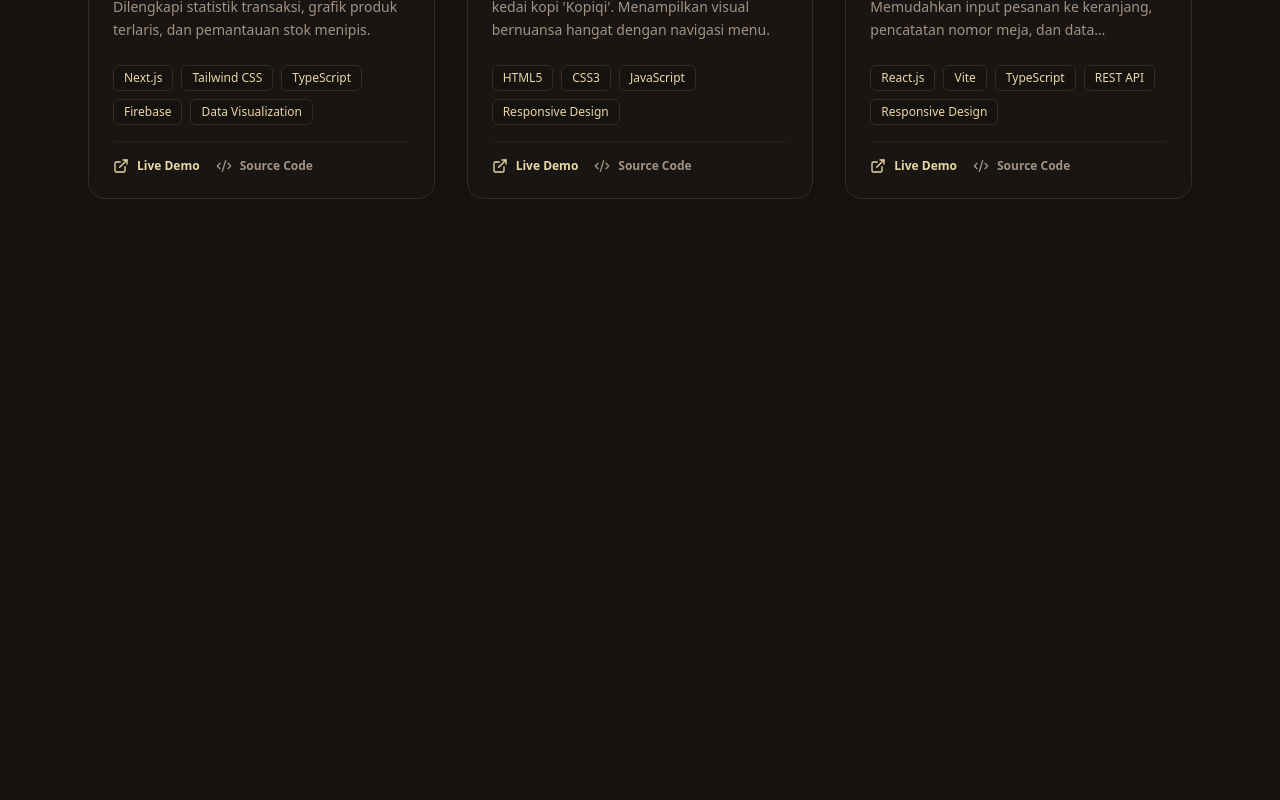
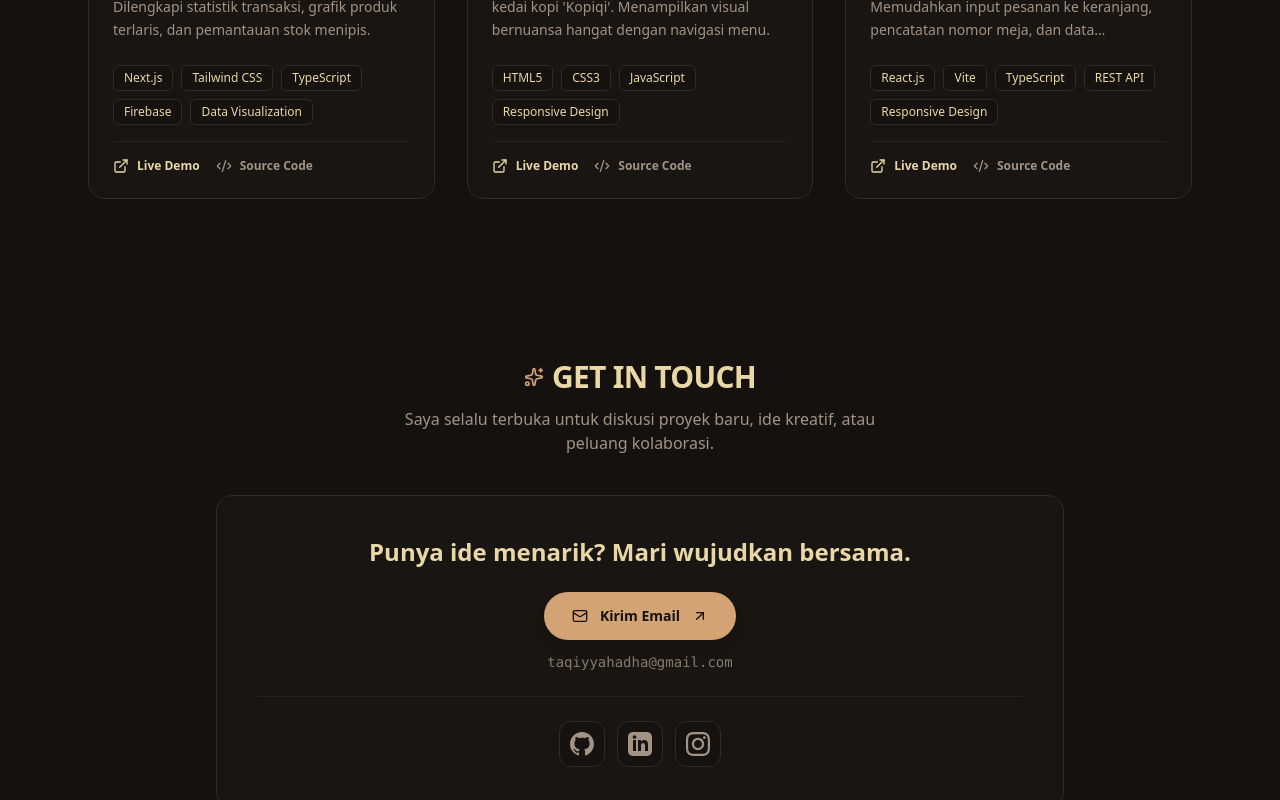
Before and after one commit to taqiyyhdh/portofolio, a Next.js app: page / in a window 1280 px wide. Shown: the part 2000-2800 px from the top of the page. Before the commit the page ends 2279 px from the top, so only its background shows below. Built offline with nearby package versions, Linux system fonts and the light colour scheme.

Commit message:
✨ feat: implement contact section with dynamic social links and email CTA

```diff
--- a/src/app/page.tsx
+++ b/src/app/page.tsx
@@ -2,6 +2,7 @@ import Navbar from "@/components/Navbar";
 import Hero from "@/components/Hero";
 import About from "@/components/About";
 import Projects from "@/components/Projects";
+import Contact from "@/components/Contact";
 
 export default function Home() {
   return (
@@ -10,6 +11,7 @@ export default function Home() {
       <Hero />
       <About />
       <Projects />
+      <Contact />
     </main>
   );
 }
--- /dev/null
+++ b/src/components/Contact.tsx
@@ -0,0 +1,71 @@
+import { Sparkles, Mail, ArrowUpRight } from "lucide-react";
+import { contactInfo } from "@/data/portofolioData";
+
+export default function Contact() {
+  return (
+    <section id="contact" className="py-20 px-6 max-w-4xl mx-auto text-center">
+
+      {/* Section Header */}
+      <div className="flex items-center justify-center gap-2 mb-3">
+        <Sparkles className="w-5 h-5 text-accent-amber" />
+        <h2 className="text-2xl sm:text-3xl font-bold tracking-tight text-accent-cream uppercase">
+          GET IN TOUCH
+        </h2>
+      </div>
+
+      <p className="text-accent-muted text-sm sm:text-base max-w-lg mx-auto mb-10">
+        Saya selalu terbuka untuk diskusi proyek baru, ide kreatif, atau peluang kolaborasi.
+      </p>
+
+      {/* Main CTA Card */}
+      <div className="p-6 sm:p-10 rounded-2xl border border-dark-border bg-dark-card/40 backdrop-blur-sm flex flex-col items-center gap-6 hover:border-accent-amber/40 transition-all duration-300">
+        <h3 className="text-xl sm:text-2xl font-bold text-accent-cream">
+          Punya ide menarik? Mari wujudkan bersama.
+        </h3>
+
+        {/* Email Area */}
+        <div className="flex flex-col items-center gap-2">
+          <a
+            href={`mailto:${contactInfo.email}`}
+            className="inline-flex items-center gap-3 px-7 py-3.5 rounded-full bg-accent-amber text-dark-bg font-semibold text-sm hover:bg-accent-cream transition-all duration-300 shadow-lg hover:shadow-[0_0_25px_rgba(217,119,6,0.3)] hover:-translate-y-0.5"
+          >
+            <Mail className="w-4 h-4" />
+            <span>Kirim Email</span>
+            <ArrowUpRight className="w-4 h-4" />
+          </a>
+
+          {/* Teks email eksplisit untuk kejelasan UI */}
+          <span className="text-sm text-accent-muted/80 font-mono pt-1">
+            {contactInfo.email}
+          </span>
+        </div>
+
+        {/* Separator Line */}
+        <div className="w-full border-t border-dark-border/60" />
+
+        {/* Socials (Clickable) */}
+        <div className="flex flex-col sm:flex-row items-center justify-center gap-4 w-full px-2">
+
+          {/* Social Icons */}
+          <div className="flex items-center gap-3">
+            {contactInfo.socials.map((social, idx) => (
+              <a
+                key={idx}
+                href={social.url}
+                target="_blank"
+                rel="noopener noreferrer"
+                className="p-2.5 rounded-xl border border-dark-border bg-dark-bg/60 text-accent-muted hover:text-accent-amber hover:border-accent-amber/50 transition-all duration-200"
+                aria-label={social.name}
+              >
+                <svg className="w-6 h-6 fill-current" viewBox="0 0 24 24">
+                  <path d={social.svgPath} />
+                </svg>
+              </a>
+            ))}
+          </div>
+
+        </div>
+      </div>
+    </section>
+  );
+}
--- a/src/data/portofolioData.ts
+++ b/src/data/portofolioData.ts
@@ -55,3 +55,24 @@ export const projects: Project[] = [
     githubLink: "https://github.com/taqiyyhdh/qyufee",
   },
 ];
+
+export const contactInfo = {
+  email: "taqiyyahadha@gmail.com",
+  socials: [
+    {
+      name: "GitHub",
+      url: "https://github.com/taqiyyhdh",
+      svgPath: "M12 0C5.37 0 0 5.37 0 12c0 5.31 3.435 9.795 8.205 11.385.6.105.825-.255.825-.57 0-.285-.015-1.23-.015-2.235-3.015.555-3.795-.735-4.035-1.41-.135-.345-.72-1.41-1.23-1.695-.42-.225-1.02-.78-.015-.795.945-.015 1.62.87 1.845 1.23 1.08 1.815 2.805 1.305 3.495.99.105-.78.42-1.305.765-1.605-2.67-.3-5.46-1.335-5.46-5.925 0-1.305.465-2.385 1.23-3.225-.12-.3-.54-1.53.12-3.18 0 0 1.005-.315 3.3 1.23.96-.27 1.98-.405 3-.405s2.04.135 3 .405c2.295-1.56 3.3-1.23 3.3-1.23.66 1.65.24 2.88.12 3.18.765.84 1.23 1.905 1.23 3.225 0 4.605-2.805 5.625-5.475 5.925.435.375.81 1.095.81 2.22 0 1.605-.015 2.895-.015 3.3 0 .315.225.69.825.57A12.02 12.02 0 0024 12c0-6.63-5.37-12-12-12z",
+    },
+    {
+      name: "LinkedIn",
+      url: "https://www.linkedin.com/in/taqiyyahadha",
+      svgPath: "M19 0h-14c-2.761 0-5 2.239-5 5v14c0 2.761 2.239 5 5 5h14c2.762 0 5-2.239 5-5v-14c0-2.761-2.238-5-5-5zm-11 19h-3v-11h3v11zm-1.5-12.268c-.966 0-1.75-.79-1.75-1.764s.784-1.764 1.75-1.764 1.75.79 1.75 1.764-.783 1.764-1.75 1.764zm13.5 12.268h-3v-5.604c0-3.368-4-3.113-4 0v5.604h-3v-11h3v1.765c1.396-2.586 7-2.777 7 2.476v6.759z",
+    },
+    {
+      name: "Instagram",
+      url: "https://www.instagram.com/taqiyyhdh/",
+      svgPath: "M12 2.163c3.204 0 3.584.012 4.85.07 3.252.148 4.771 1.691 4.919 4.919.058 1.265.069 1.645.069 4.849 0 3.205-.012 3.584-.069 4.849-.149 3.225-1.664 4.771-4.919 4.919-1.266.058-1.644.07-4.85.07-3.204 0-3.584-.012-4.849-.07-3.26-.149-4.771-1.699-4.919-4.92-.058-1.265-.07-1.644-.07-4.849 0-3.204.013-3.583.07-4.849.149-3.227 1.664-4.771 4.919-4.919 1.266-.057 1.645-.069 4.849-.069zm0-2.163c-3.259 0-3.667.014-4.947.072-4.358.2-6.78 2.618-6.98 6.98-.059 1.281-.073 1.689-.073 4.948 0 3.259.014 3.668.072 4.948.2 4.358 2.618 6.78 6.98 6.98 1.281.058 1.689.072 4.948.072 3.259 0 3.668-.014 4.948-.072 4.354-.2 6.782-2.618 6.979-6.98.059-1.28.073-1.689.073-4.948 0-3.259-.014-3.667-.072-4.947-.196-4.354-2.617-6.78-6.979-6.98-1.281-.059-1.69-.073-4.949-.073zm0 5.838c-3.403 0-6.162 2.759-6.162 6.162s2.759 6.163 6.162 6.163 6.162-2.759 6.162-6.163c0-3.403-2.759-6.162-6.162-6.162zm0 10.162c-2.209 0-4-1.79-4-4 0-2.209 1.791-4 4-4s4 1.791 4 4c0 2.21-1.791 4-4 4zm6.406-11.845c-.796 0-1.441.645-1.441 1.44s.645 1.44 1.441 1.44c.795 0 1.439-.645 1.439-1.44s-.644-1.44-1.439-1.44z",
+    },
+  ],
+};
```
